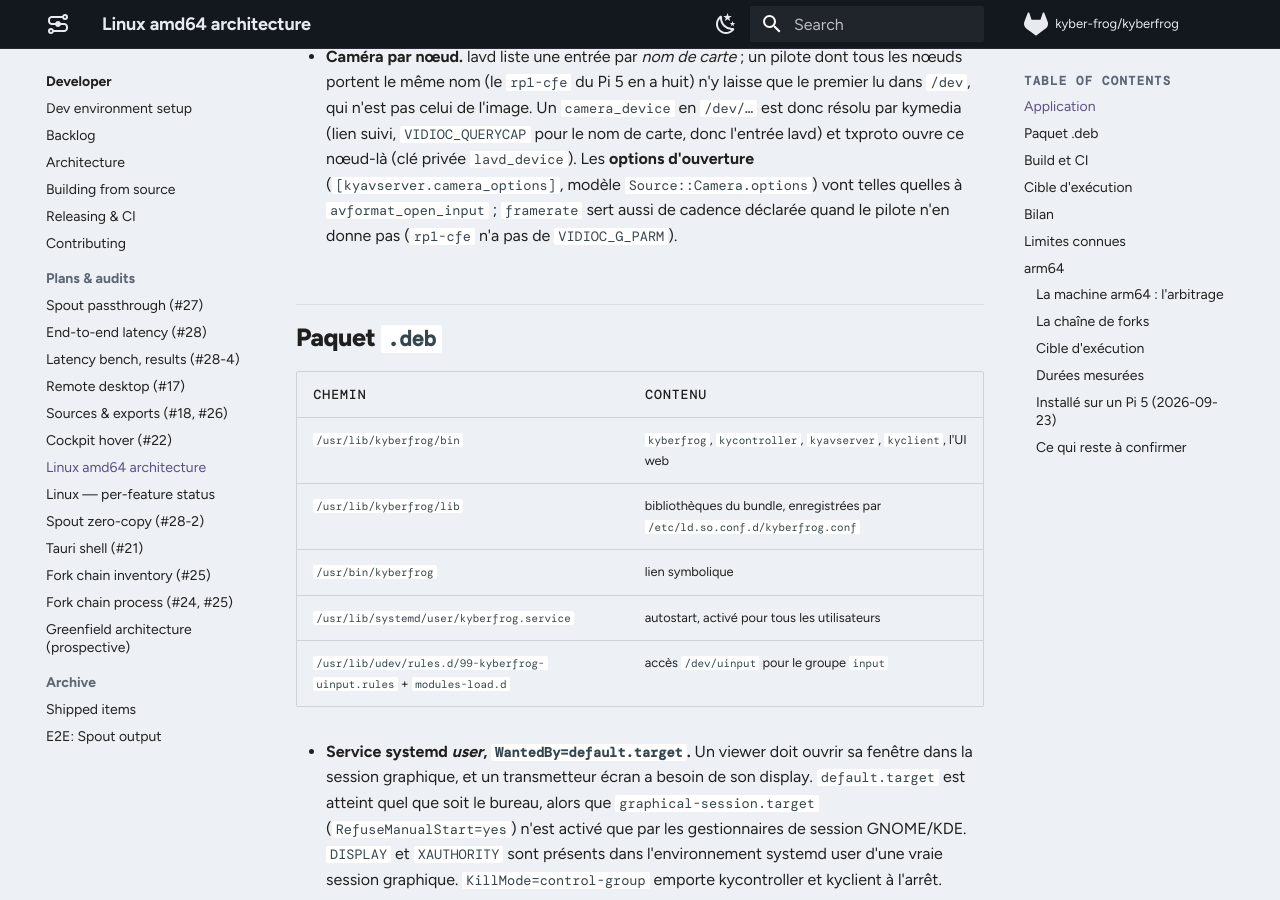
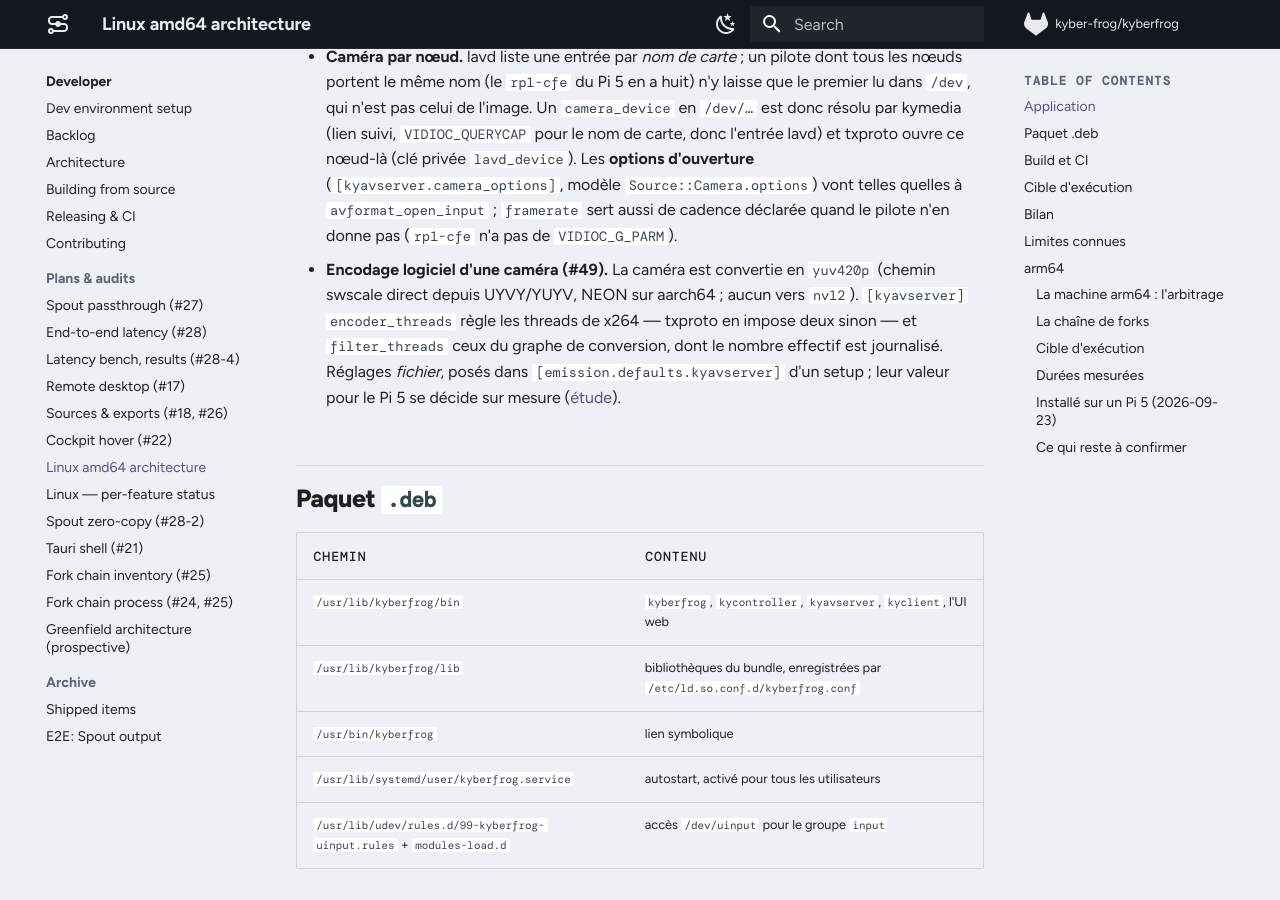
Before and after one commit to CollectiFrog/KyberFrog, an MkDocs documentation site: the page built from docs/dev/plan-linux-amd64.md, in a window 1280 px wide and 900 px high, scrolled down 1122 px. Built offline with MkDocs 1.6.1 and Material for MkDocs 9.7.7, drawn with Linux system fonts in a browser that asks for light colours; comment, search, counter and statistics services are not loaded.

Commit message:
deps: pin kyber-desktop af6c29c (threads x264 / graphe, caméra Linux en yuv420p, #49)
Constaté sur le Pi 5 + C790 (2026-09-26) : ~32 i/s sur 60, x264 sur deux
threads. Lu dans FFmpeg 8.1 : swscale convertit UYVY -> YUV420P en
direct (NEON) mais n'a aucun chemin direct vers NV12, que kymedia
demandait.

Fork feat/pi-encode-threads : [kyavserver] encoder_threads et
filter_threads (inchangé si absents), nombre de threads du graphe
journalisé, caméra Linux en yuv420p. Bundle arm64 construit sur le poste
et publié sous af6c29c ; le gain se mesure radiateur posé.

Co-Authored-By: Claude Opus 5.5 <noreply@anthropic.com>

```diff
--- a/docs/dev/plan-linux-amd64.md
+++ b/docs/dev/plan-linux-amd64.md
@@ -50,6 +50,13 @@ Xfce / lightdm.
   telles quelles à `avformat_open_input` ; `framerate` sert aussi de cadence
   déclarée quand le pilote n'en donne pas (`rp1-cfe` n'a pas de
   `VIDIOC_G_PARM`).
+- **Encodage logiciel d'une caméra (#49).** La caméra est convertie en
+  `yuv420p` (chemin swscale direct depuis UYVY/YUYV, NEON sur aarch64 ; aucun
+  vers `nv12`). `[kyavserver] encoder_threads` règle les threads de x264 —
+  txproto en impose deux sinon — et `filter_threads` ceux du graphe de
+  conversion, dont le nombre effectif est journalisé. Réglages *fichier*,
+  posés dans `[emission.defaults.kyavserver]` d'un setup ; leur valeur pour le
+  Pi 5 se décide sur mesure ([étude](https://gitlab.com/kyber-frog/kyberfrog-satellite/-/blob/dev/docs/dev/study-colour-conversion.md)).
 
 ## Paquet `.deb`
 
```
Also changed, not shown: CHANGELOG.md (+4 -2 lines).
